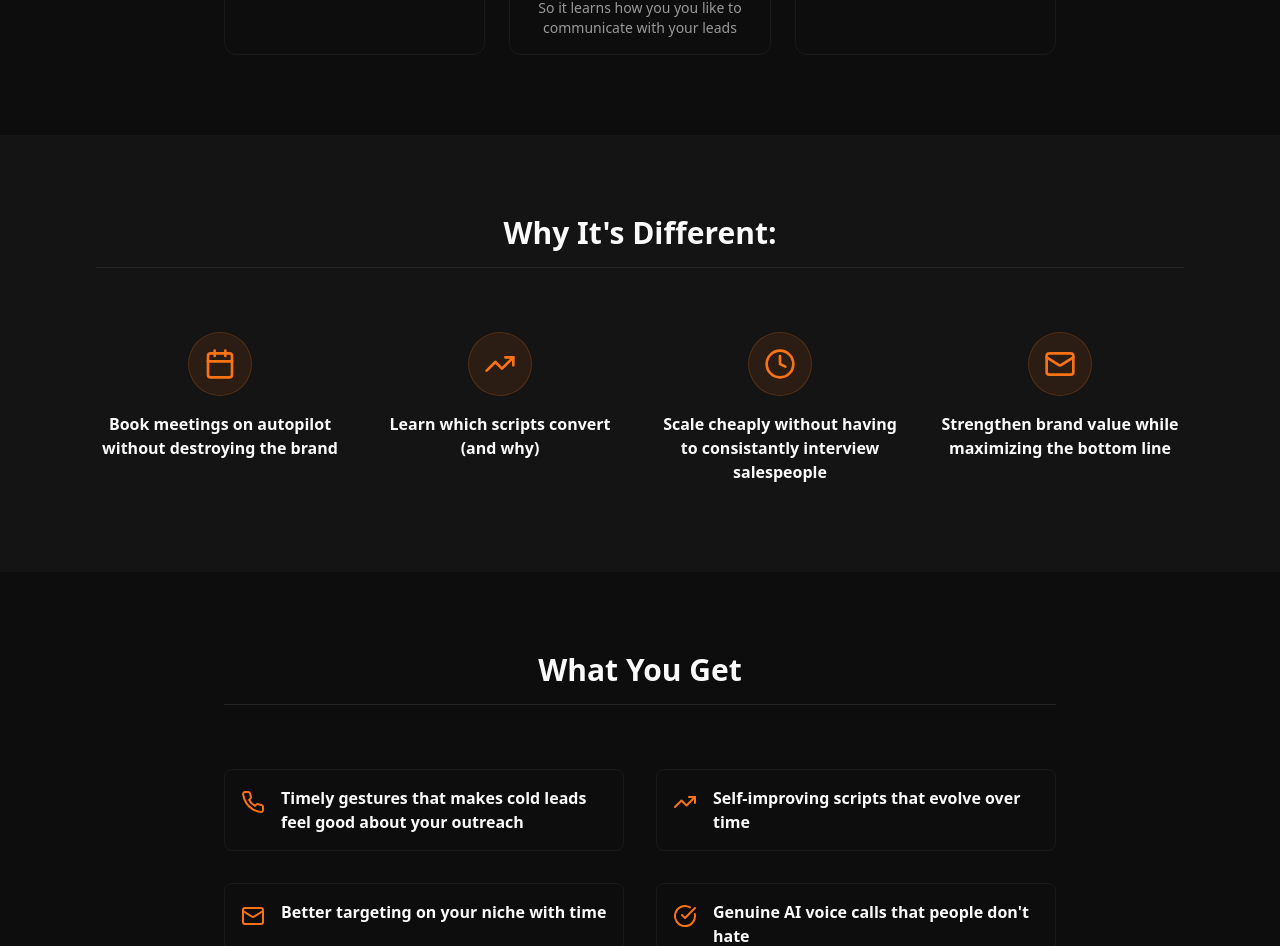
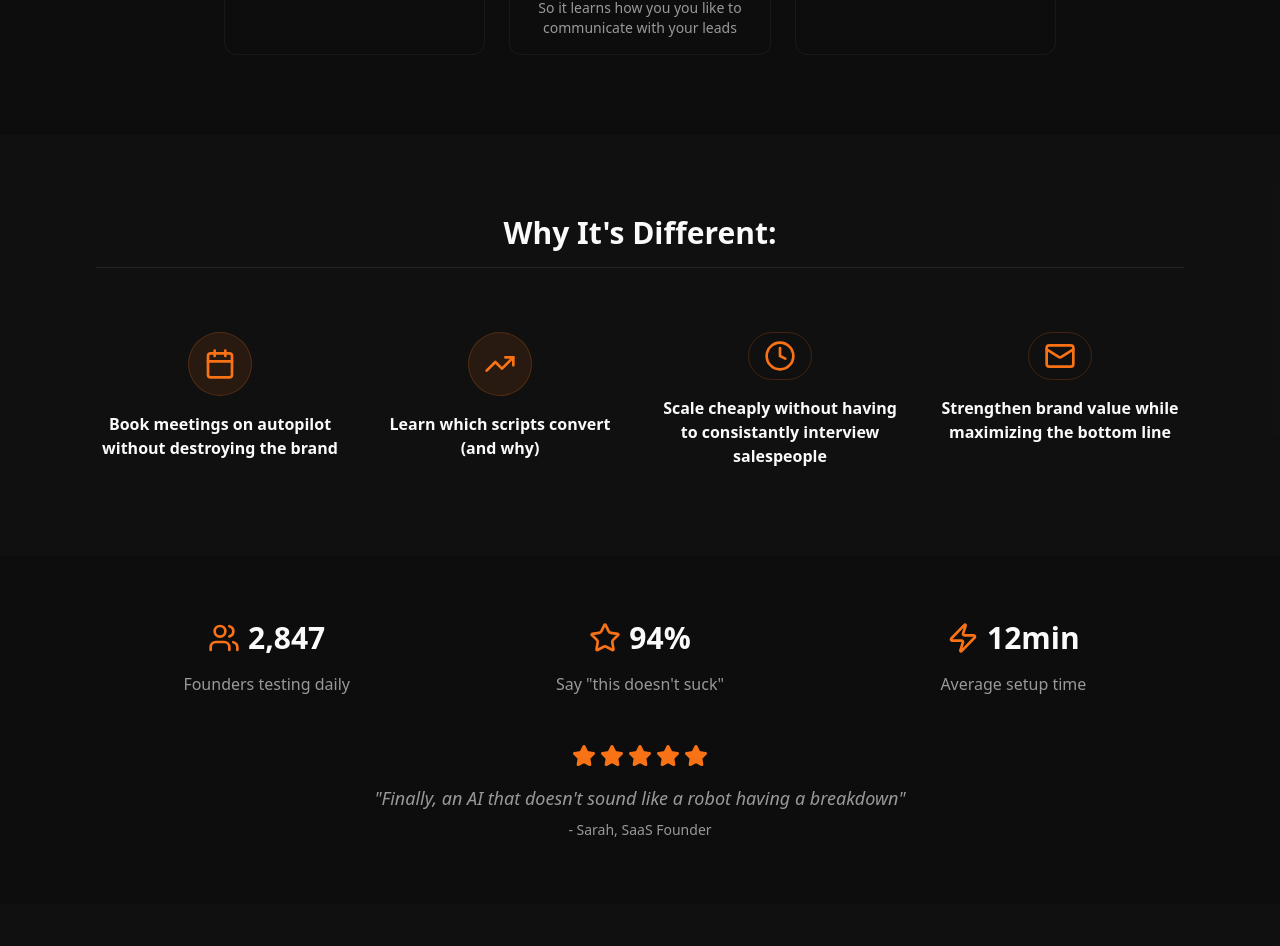
Before and after one commit to sshoman/outboundfox, a React (Vite) app: page / in a window 1280 px wide. Shown: the part 1851-2797 px from the top of the page. Built offline with nearby package versions, Linux system fonts and the light colour scheme.

Commit message:
Add fun section and FAQ
Add a fun, visual section and an FAQ section to the landing page.

```diff
--- a/src/pages/Index.tsx
+++ b/src/pages/Index.tsx
@@ -1,9 +1,9 @@
-
 import React, { useState } from 'react';
-import { Phone, Calendar, TrendingUp, Mail, Clock, CheckCircle } from 'lucide-react';
+import { Phone, Calendar, TrendingUp, Mail, Clock, CheckCircle, Star, Users, Zap } from 'lucide-react';
 import { Button } from '@/components/ui/button';
 import { Input } from '@/components/ui/input';
 import { toast } from '@/hooks/use-toast';
+import { Accordion, AccordionContent, AccordionItem, AccordionTrigger } from '@/components/ui/accordion';
 
 const Index = () => {
   const [phone, setPhone] = useState('');
@@ -74,7 +74,7 @@ const Index = () => {
       </nav>
 
       {/* Hero Section */}
-      <section className="relative py-24 fox-dark-gradient">
+      <section className="relative py-24 bg-gradient-to-b from-background to-muted/20">
         <div className="relative max-w-4xl mx-auto px-4 sm:px-6 lg:px-8 text-center z-20">
           <h2 className="text-5xl md:text-6xl font-bold text-foreground mb-6 animate-fade-in">
             Warm People Towards Your Business With <span className="text-orange-500">Heartwarming</span> AI Calls
@@ -160,7 +160,7 @@ const Index = () => {
       </section>
 
       {/* Features Section */}
-      <section className="py-20 bg-card relative">
+      <section className="py-20 bg-muted/30 relative">
         <div className="max-w-6xl mx-auto px-4 sm:px-6 lg:px-8 relative">
           <div className="text-center mb-16">
             <h2 className="text-3xl font-bold text-foreground mb-4">Why It's Different:</h2>
@@ -183,14 +183,14 @@ const Index = () => {
             </div>
 
             <div className="text-center group hover:scale-105 transition-transform duration-200">
-              <div className="w-16 h-16 bg-orange-500/10 rounded-full flex items-center justify-center mx-auto mb-4 group-hover:bg-orange-500/20 transition-colors border border-orange-500/20">
+              <div className="w-16 h-12 rounded-full flex items-center justify-center mx-auto mb-4 group-hover:bg-orange-500/20 transition-colors border border-orange-500/20">
                 <Clock className="w-8 h-8 text-orange-500" />
               </div>
               <h3 className="font-semibold text-foreground mb-2">Scale cheaply without having to consistantly interview salespeople</h3>
             </div>
 
             <div className="text-center group hover:scale-105 transition-transform duration-200">
-              <div className="w-16 h-16 bg-orange-500/10 rounded-full flex items-center justify-center mx-auto mb-4 group-hover:bg-orange-500/20 transition-colors border border-orange-500/20">
+              <div className="w-16 h-12 rounded-full flex items-center justify-center mx-auto mb-4 group-hover:bg-orange-500/20 transition-colors border border-orange-500/20">
                 <Mail className="w-8 h-8 text-orange-500" />
               </div>
               <h3 className="font-semibold text-foreground mb-2">Strengthen brand value while maximizing the bottom line</h3>
@@ -199,8 +199,49 @@ const Index = () => {
         </div>
       </section>
 
+      {/* Fun Visual Section - Social Proof */}
+      <section className="py-16 bg-background relative overflow-hidden">
+        <div className="max-w-6xl mx-auto px-4 sm:px-6 lg:px-8 relative">
+          <div className="grid md:grid-cols-3 gap-8 items-center">
+            <div className="text-center">
+              <div className="flex items-center justify-center mb-4">
+                <Users className="w-8 h-8 text-orange-500 mr-2" />
+                <span className="text-3xl font-bold text-foreground">2,847</span>
+              </div>
+              <p className="text-muted-foreground">Founders testing daily</p>
+            </div>
+
+            <div className="text-center">
+              <div className="flex items-center justify-center mb-4">
+                <Star className="w-8 h-8 text-orange-500 mr-2" />
+                <span className="text-3xl font-bold text-foreground">94%</span>
+              </div>
+              <p className="text-muted-foreground">Say "this doesn't suck"</p>
+            </div>
+
+            <div className="text-center">
+              <div className="flex items-center justify-center mb-4">
+                <Zap className="w-8 h-8 text-orange-500 mr-2" />
+                <span className="text-3xl font-bold text-foreground">12min</span>
+              </div>
+              <p className="text-muted-foreground">Average setup time</p>
+            </div>
+          </div>
+
+          <div className="text-center mt-12">
+            <div className="flex items-center justify-center space-x-1 mb-4">
+              {[...Array(5)].map((_, i) => (
+                <Star key={i} className="w-6 h-6 text-orange-500 fill-current" />
+              ))}
+            </div>
+            <p className="text-lg text-muted-foreground italic">"Finally, an AI that doesn't sound like a robot having a breakdown"</p>
+            <p className="text-sm text-muted-foreground mt-2">- Sarah, SaaS Founder</p>
+          </div>
+        </div>
+      </section>
+
       {/* What You Get */}
-      <section className="py-20 bg-background relative">
+      <section className="py-20 bg-muted/30 relative">
         <div className="max-w-4xl mx-auto px-4 sm:px-6 lg:px-8 relative">
           <div className="text-center mb-16">
             <h2 className="text-3xl font-bold text-foreground mb-4">What You Get</h2>
@@ -241,7 +282,7 @@ const Index = () => {
       </section>
 
       {/* Why Different */}
-      <section className="py-20 bg-card relative">
+      <section className="py-20 bg-background relative">
         <div className="max-w-4xl mx-auto px-4 sm:px-6 lg:px-8 text-center relative">
           <h2 className="text-3xl font-bold text-foreground mb-8">Why Trust The Fox</h2>
           <div className="w-full h-px bg-border mb-8"></div>
@@ -254,8 +295,74 @@ const Index = () => {
         </div>
       </section>
 
+      {/* FAQ Section */}
+      <section className="py-20 bg-muted/30 relative">
+        <div className="max-w-4xl mx-auto px-4 sm:px-6 lg:px-8 relative">
+          <div className="text-center mb-16">
+            <h2 className="text-3xl font-bold text-foreground mb-4">Questions? We Got You 🤝</h2>
+            <div className="w-24 h-px bg-border mx-auto"></div>
+          </div>
+
+          <Accordion type="single" collapsible className="space-y-4">
+            <AccordionItem value="item-1" className="bg-background border border-border rounded-lg px-6">
+              <AccordionTrigger className="text-left hover:text-orange-500 transition-colors">
+                Does this actually work or is it just marketing fluff?
+              </AccordionTrigger>
+              <AccordionContent className="text-muted-foreground">
+                It actually works. That's why we let you test it for free with your own phone number. No smoke and mirrors, just give it a try above and see for yourself.
+              </AccordionContent>
+            </AccordionItem>
+
+            <AccordionItem value="item-2" className="bg-background border border-border rounded-lg px-6">
+              <AccordionTrigger className="text-left hover:text-orange-500 transition-colors">
+                How much does it cost? Are you going to bankrupt me?
+              </AccordionTrigger>
+              <AccordionContent className="text-muted-foreground">
+                We're still in early access, so pricing isn't finalized yet. But our goal is to make it way cheaper than hiring human SDRs while being way more effective. Think pennies per call, not dollars.
+              </AccordionContent>
+            </AccordionItem>
+
+            <AccordionItem value="item-3" className="bg-background border border-border rounded-lg px-6">
+              <AccordionTrigger className="text-left hover:text-orange-500 transition-colors">
+                What if people hate getting AI calls?
+              </AccordionTrigger>
+              <AccordionContent className="text-muted-foreground">
+                That's exactly why we built this differently. Most AI call tools sound robotic and pushy. Ours focuses on being genuinely helpful and warm. Try the demo call - you'll see the difference immediately.
+              </AccordionContent>
+            </AccordionItem>
+
+            <AccordionItem value="item-4" className="bg-background border border-border rounded-lg px-6">
+              <AccordionTrigger className="text-left hover:text-orange-500 transition-colors">
+                Can I use my own voice or scripts?
+              </AccordionTrigger>
+              <AccordionContent className="text-muted-foreground">
+                Absolutely! That's the whole point. You upload 5-10 recordings of your best sales calls, and the AI learns your communication style. It's not trying to replace you - it's trying to scale you.
+              </AccordionContent>
+            </AccordionItem>
+
+            <AccordionItem value="item-5" className="bg-background border border-border rounded-lg px-6">
+              <AccordionTrigger className="text-left hover:text-orange-500 transition-colors">
+                How fast can I get started?
+              </AccordionTrigger>
+              <AccordionContent className="text-muted-foreground">
+                Most founders get their first campaigns running in under 12 minutes. Upload your leads, add a few sample calls, set your daily limits, and you're live. No complicated setup or training required.
+              </AccordionContent>
+            </AccordionItem>
+
+            <AccordionItem value="item-6" className="bg-background border border-border rounded-lg px-6">
+              <AccordionTrigger className="text-left hover:text-orange-500 transition-colors">
+                What if I don't have any leads yet?
+              </AccordionTrigger>
+              <AccordionContent className="text-muted-foreground">
+                No worries! We can help you get started with lead generation too. Many of our founders start with our lead sourcing recommendations and build from there.
+              </AccordionContent>
+            </AccordionItem>
+          </Accordion>
+        </div>
+      </section>
+
       {/* Final CTA */}
-      <section className="py-20 fox-dark-gradient">
+      <section className="py-20 bg-gradient-to-b from-background to-muted/20">
         <div className="max-w-4xl mx-auto px-4 sm:px-6 lg:px-8 text-center">
           <h2 className="text-3xl font-bold text-foreground mb-4">Test the Call. See for Yourself.</h2>
           <p className="text-xl text-muted-foreground mb-8">Put in your number, hear what the fox sounds like.</p>
```
